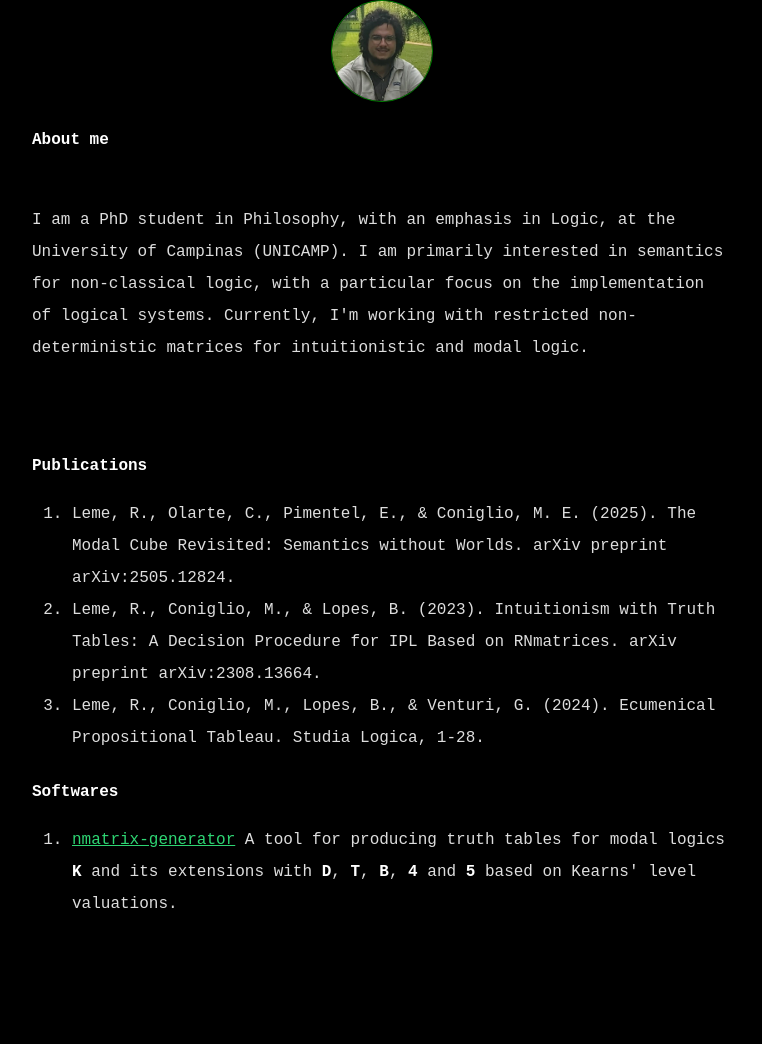
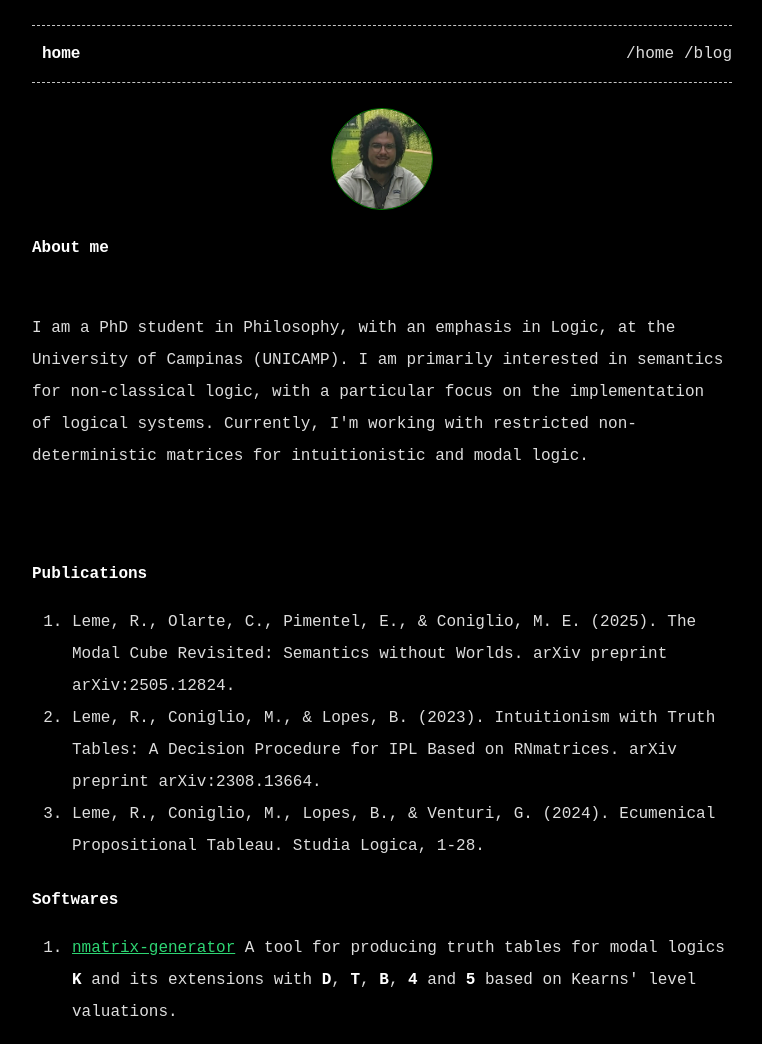
Before and after one commit to renatoleme/renatoleme.github.io, a Jekyll site: the page built from index.md, in a window 1280 px wide. Shown: the whole page, without its empty margins (258-1020 px from the left). Built offline with Jekyll 4.4.1, drawn with Linux system fonts in a browser that asks for light colours; before the commit the page ends 936 px from its top, so only the background shows below that.

Commit message:
major updates

```diff
--- a/_layouts/default.html
+++ b/_layouts/default.html
@@ -5,7 +5,9 @@
 
   <body class="{{ site.font-size }}">
 
-   <!--- {% include header.html %} -->
+    {% include header.html %}
+
+
 
     {{ content }}
 
--- a/index.md
+++ b/index.md
@@ -13,6 +13,8 @@ title: home
 class="avatar"
 src="assets/avatar.png"
 alt="avatar" />
+
+
 
 <div>
 
```
